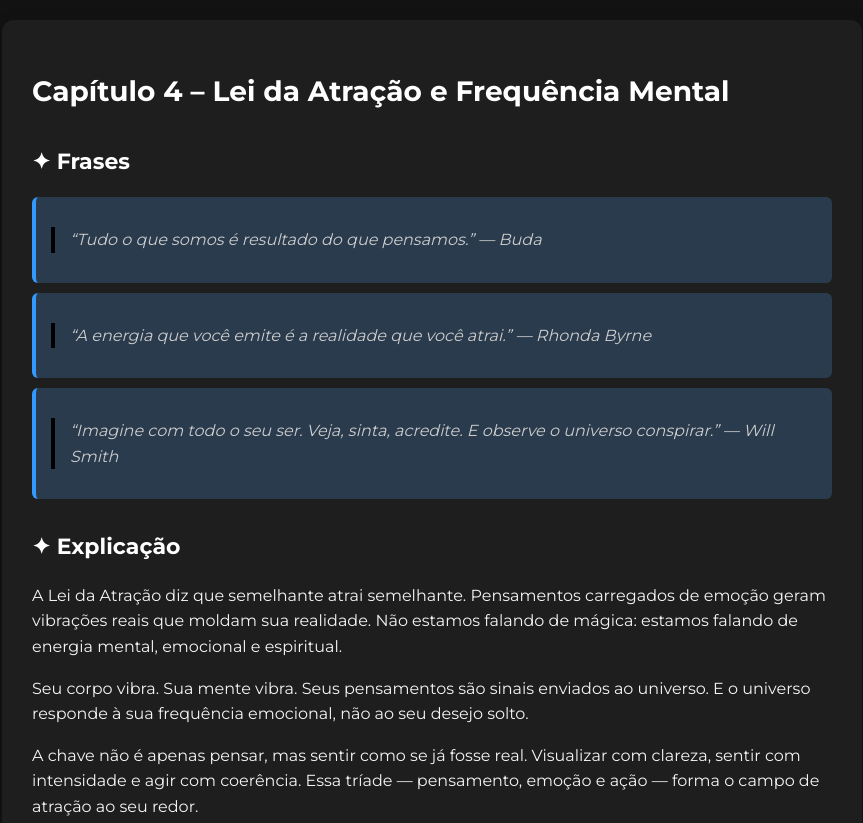
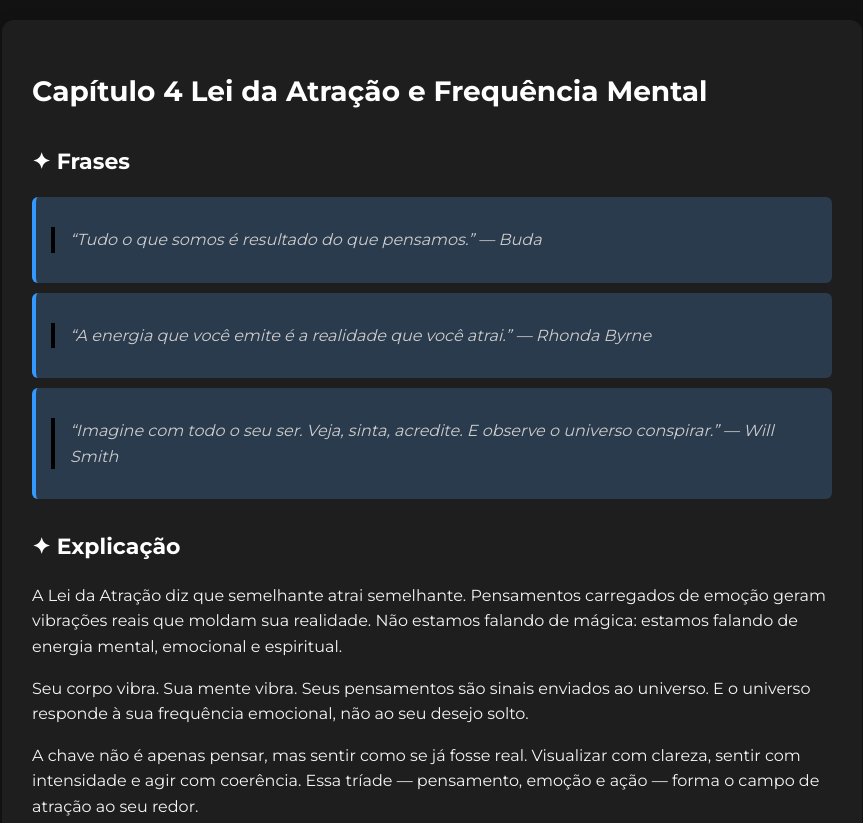
Before and after one commit to ghostman2709/Capitulo-4, a plain HTML site: page index.html in a window 1280 px wide. Shown: the top 823 px of the page, without its empty margins (208-1071 px from the left). Drawn offline with Linux system fonts and the light colour scheme.

Commit message:
Update index.html

```diff
--- a/index.html
+++ b/index.html
@@ -4,7 +4,7 @@
 <head>
   <meta charset="UTF-8" />
   <meta name="viewport" content="width=device-width, initial-scale=1" />
-  <title>Capítulo 4 – Lei da Atração e Frequência Mental | Hiperfoco</title>
+  <title>Capítulo 4 Lei da Atração e Frequência Mental | Hiperfoco</title>
   <link href="https://fonts.googleapis.com/css2?family=Montserrat:wght@400;700&display=swap" rel="stylesheet" />
   <style>
     body {
@@ -62,7 +62,7 @@
 </head>
 <body>
   <div class="container">
-    <h1>Capítulo 4 – Lei da Atração e Frequência Mental</h1>
+    <h1>Capítulo 4 Lei da Atração e Frequência Mental</h1>
 
     <h2>✦ Frases</h2>
     <div class="frase-impacto">
```
